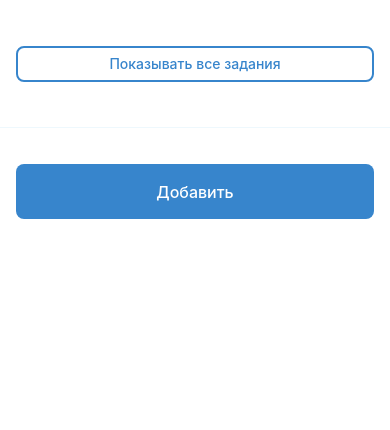
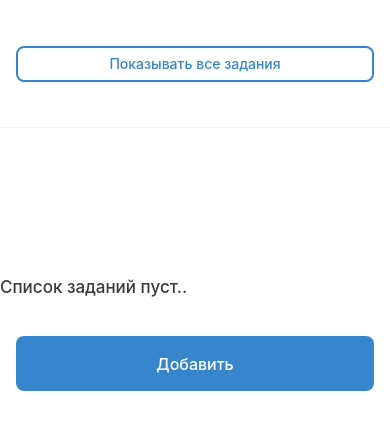
Before and after one commit to MagamedRus/todo-list, a React Native app: screen / in a window 390 px wide. Shown: the top 430 px of the page. Built offline with nearby package versions, Linux system fonts and the light colour scheme.

Commit message:
contain todos inside ScrollView

```diff
--- a/src/components/Todos.tsx
+++ b/src/components/Todos.tsx
@@ -1,5 +1,6 @@
 import React from 'react';
-import { View } from 'react-native';
+import { Dimensions, ScrollView, StyleSheet, Text, View } from 'react-native';
+import { TextColor } from '../constants/colors';
 import { useAppSelector } from '../hooks/redux';
 import HR from './HR';
 import Todo from './Todo';
@@ -8,15 +9,31 @@ function Todos() {
   const todos = useAppSelector(state => state.todos.data);
 
   return (
-    <>
+    <ScrollView horizontal={false}>
       {todos.map((todo, index) => (
         <View key={String(todo.id)}>
           {index !== 0 && <HR />}
           <Todo todo={todo} />
         </View>
       ))}
-    </>
+      {!todos[0] && <Text style={styles.emptyText}>Список заданий пуст..</Text>}
+    </ScrollView>
   );
 }
 
 export default Todos;
+
+//26 height of Text, 128 height of Header
+const centerMarginTop = Dimensions.get('screen').height / 2 - 26 - 128;
+
+const styles = StyleSheet.create({
+  emptyText: {
+    fontFamily: 'Inter',
+    fontStyle: 'normal',
+    fontWeight: '500',
+    fontSize: 17,
+    lineHeight: 26,
+    marginTop: centerMarginTop,
+    color: TextColor.darkBrown,
+  },
+});
```
